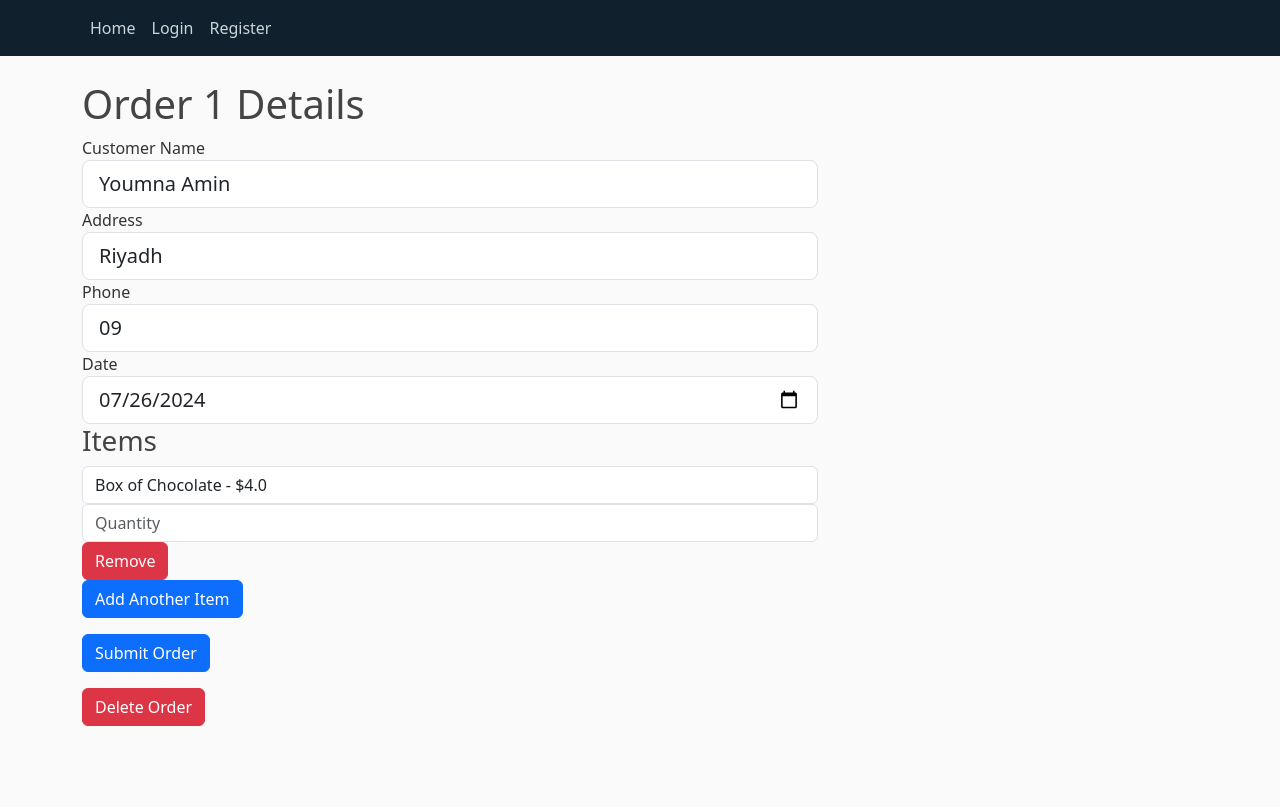
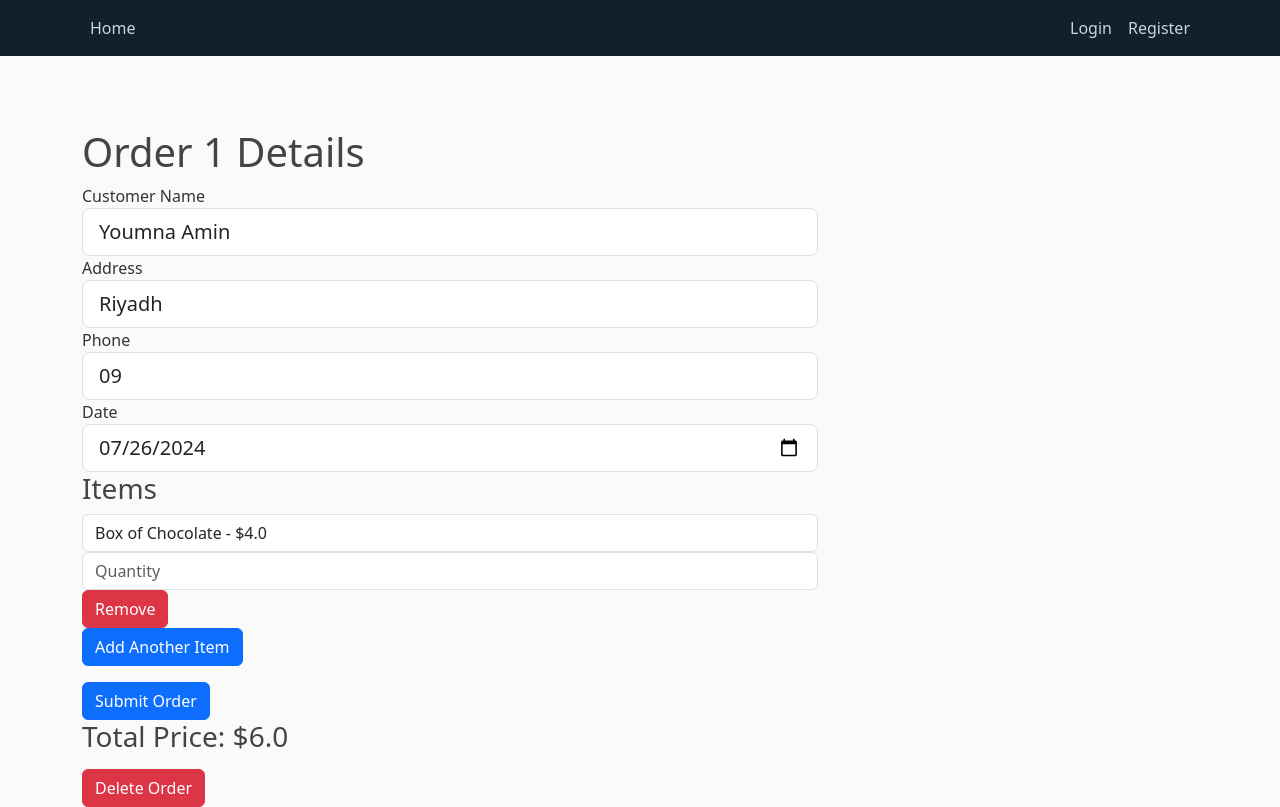
Before and after one commit to YoumnaAmin/Custom_ERP_System, a Flask app: page /orders/order/1 in a window 1280 px wide. Before the commit the page ends 726 px from the top, so only its background shows below. Run offline with Flask 3, Linux system fonts and the light colour scheme; data comes from the database, SQL or seed files in the repository; both versions use the stored data as it was after the commit.

Commit message:
last changes 1

```diff
--- a/app/orders_routes.py
+++ b/app/orders_routes.py
@@ -167,7 +167,9 @@
             item_form.quantity.data = item.quantity
             form.items.append_entry(item_form)
 
-    return render_template('order_details.html', title=f"Order {order.id}", order=order, form=form, client=client, menu_items=menu_items)
+    total_price = sum(item.price * item.quantity for item in OrderItem.query.filter_by(order_id=order.id).all())
+
+    return render_template('order_details.html', title=f"Order {order.id}", order=order, form=form, client=client, menu_items=menu_items, total_price=total_price)
 
 @orders_bp.route("/order/<int:order_id>/delete", methods=['POST'])
 def delete_order(order_id):
--- a/app/routes.py
+++ b/app/routes.py
@@ -7,7 +7,7 @@
 from flask_login import login_user, current_user, logout_user
 
 
-@app.route("/", methods=['GET', 'POST'])
+@app.route("/login", methods=['GET', 'POST'])
 def login_page():
     if current_user.is_authenticated:
         return redirect(url_for('home_page'))
--- a/app/templates/layout.html
+++ b/app/templates/layout.html
@@ -15,27 +15,36 @@
         <header class="site-header">
             <nav class="navbar navbar-expand-md navbar-dark bg-steel fixed-top">
               <div class="container">
-                <button class="navbar-toggler" type="button" data-toggle="collapse" data-target="#navbarToggle" aria-controls="navbarToggle" aria-expanded="false" aria-label="Toggle navigation">
+                <!-- Corrected 'data-toggle' to 'data-bs-toggle' and 'data-target' to 'data-bs-target' for Bootstrap 5 -->
+                <button class="navbar-toggler" type="button" data-bs-toggle="collapse" data-bs-target="#navbarToggle" aria-controls="navbarToggle" aria-expanded="false" aria-label="Toggle navigation">
                   <span class="navbar-toggler-icon"></span>
                 </button>
                 <div class="collapse navbar-collapse" id="navbarToggle">
-                  <div class="navbar-nav mr-auto">
-                    <a class="nav-item nav-link" href="{{url_for('home_page')}}">Home</a>
-                  </div>
-                  <!-- Navbar Right Side -->
-                  <div class="navbar-nav">
+                  <!-- Updated margin classes to fit Bootstrap 5 standards -->
+                  <ul class="navbar-nav me-auto">
+                    <li class="nav-item">
+                      <a class="nav-link" href="{{ url_for('home_page') }}">Home</a>
+                    </li>
+                  </ul>
+                  <ul class="navbar-nav">
                     {% if current_user.is_authenticated %}
-                      <a class="nav-item nav-link" href="{{ url_for('logout') }}">Logout</a>
+                      <li class="nav-item">
+                        <a class="nav-link" href="{{ url_for('logout') }}">Logout</a>
+                      </li>
                     {% else %}
-                      <a class="nav-item nav-link" href="{{ url_for('login_page') }}">Login</a>
-                      <a class="nav-item nav-link" href="{{ url_for('register_page') }}">Register</a>
+                      <li class="nav-item">
+                        <a class="nav-link" href="{{ url_for('login_page') }}">Login</a>
+                      </li>
+                      <li class="nav-item">
+                        <a class="nav-link" href="{{ url_for('register_page') }}">Register</a>
+                      </li>
                     {% endif %}
-                  </div>
+                  </ul>
                 </div>
               </div>
             </nav>
         </header>
-        <main role="main" class="container">
+        <main role="main" class="container mt-5 pt-5">
             <div class="row">
               <div class="col-md-8">
                 {% with messages = get_flashed_messages(with_categories=true) %}
--- a/app/templates/order_details.html
+++ b/app/templates/order_details.html
@@ -41,6 +41,9 @@
     </div>
 </form>
 
+<!-- Display Total Price -->
+<h3>Total Price: ${{ total_price }}</h3>
+
 <!-- Delete Order Form -->
 <form method="POST" action="{{ url_for('orders_bp.delete_order', order_id=order.id) }}" class="mt-3">
     {{ form.hidden_tag() }}
```
Also changed, not shown: instance/site.db, site.db (deleted).
